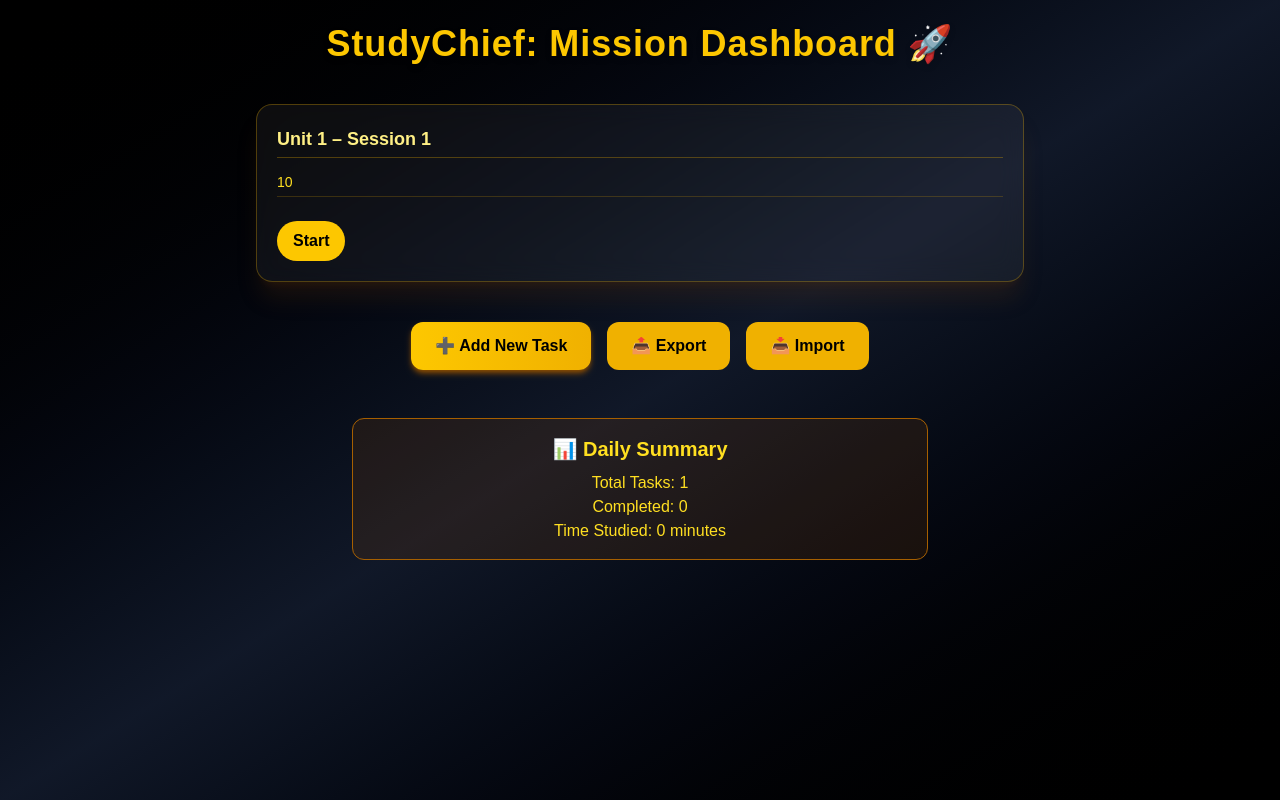
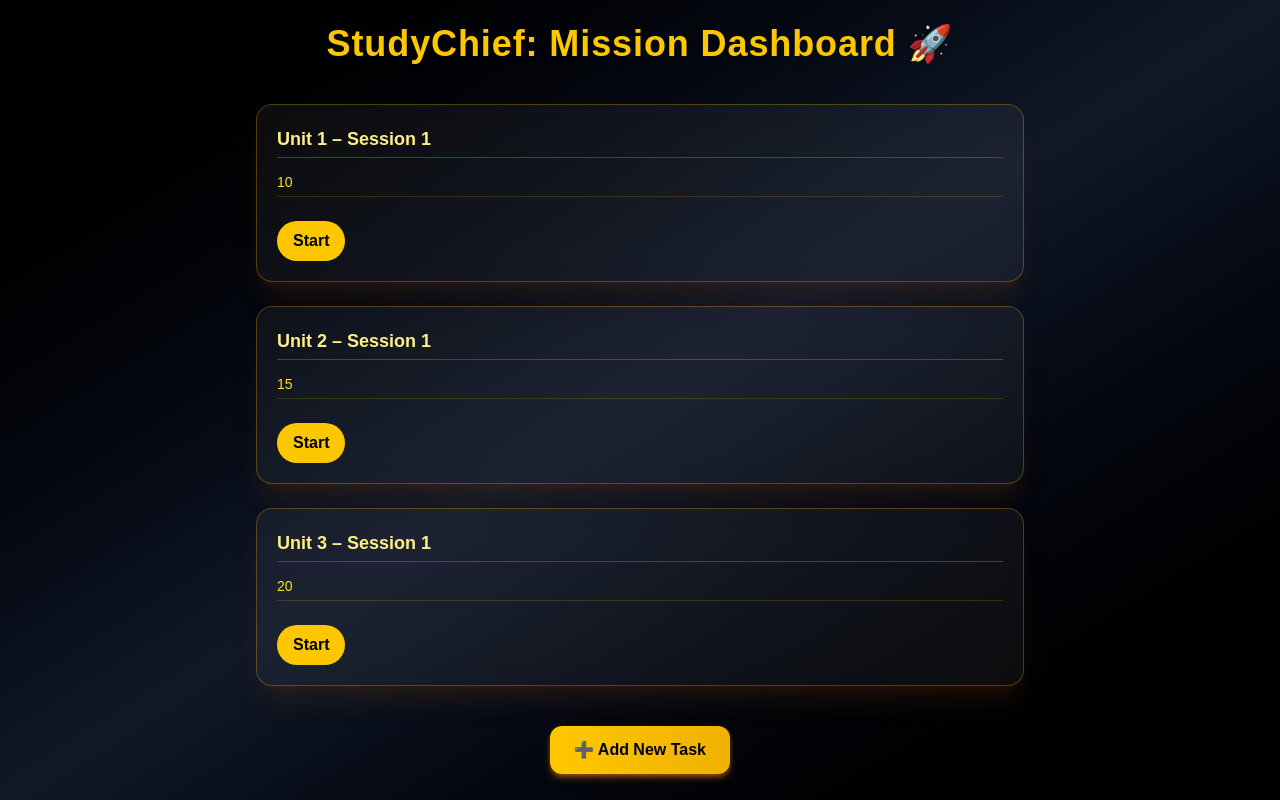
Before and after one commit to Sid-2655/StudyChief, a Next.js app: page / in a window 1280 px wide. Built offline with nearby package versions, Linux system fonts and the light colour scheme.

Commit message:
Update index.js

```diff
--- a/pages/index.js
+++ b/pages/index.js
@@ -1,29 +1,19 @@
 import { useState, useEffect } from 'react';
 
 export default function StudyChief() {
-  const [missions, setMissions] = useState(() => {
-    if (typeof window !== 'undefined') {
-      const saved = localStorage.getItem('missions');
-      return saved ? JSON.parse(saved) : [
-        { task: 'Unit 1 – Session 1', duration: 10, completed: false }
-      ];
-    }
-    return [];
-  });
+  const [missions, setMissions] = useState([
+    { task: 'Unit 1 – Session 1', duration: 10 },
+    { task: 'Unit 2 – Session 1', duration: 15 },
+    { task: 'Unit 3 – Session 1', duration: 20 },
+  ]);
   const [activeIndex, setActiveIndex] = useState(null);
   const [timeLeft, setTimeLeft] = useState(0);
-  const [totalCompletedTime, setTotalCompletedTime] = useState(0);
-
-  useEffect(() => {
-    localStorage.setItem('missions', JSON.stringify(missions));
-  }, [missions]);
 
   useEffect(() => {
     let timer;
     if (activeIndex !== null && timeLeft > 0) {
       timer = setInterval(() => setTimeLeft((prev) => prev - 1), 1000);
     } else if (timeLeft === 0 && activeIndex !== null) {
-      markCompleted(activeIndex);
       setActiveIndex(null);
     }
     return () => clearInterval(timer);
@@ -53,35 +43,7 @@ export default function StudyChief() {
   };
 
   const addMission = () => {
-    setMissions([...missions, { task: 'New Task', duration: 10, completed: false }]);
-  };
-
-  const markCompleted = (index) => {
-    const updated = [...missions];
-    if (!updated[index].completed) {
-      updated[index].completed = true;
-      setTotalCompletedTime((prev) => prev + updated[index].duration);
-    }
-    setMissions(updated);
-  };
-
-  const exportTasks = () => {
-    const dataStr = "data:text/json;charset=utf-8," + encodeURIComponent(JSON.stringify(missions));
-    const downloadAnchor = document.createElement('a');
-    downloadAnchor.setAttribute("href", dataStr);
-    downloadAnchor.setAttribute("download", "missions.json");
-    document.body.appendChild(downloadAnchor);
-    downloadAnchor.click();
-    downloadAnchor.remove();
-  };
-
-  const importTasks = (e) => {
-    const fileReader = new FileReader();
-    fileReader.onload = () => {
-      const data = JSON.parse(fileReader.result);
-      setMissions(data);
-    };
-    fileReader.readAsText(e.target.files[0]);
+    setMissions([...missions, { task: 'New Task', duration: 10 }]);
   };
 
   return (
@@ -112,12 +74,14 @@ export default function StudyChief() {
             <div className="flex justify-between items-center pt-3">
               <button
                 onClick={() => startTimer(idx)}
-                disabled={activeIndex === idx || m.completed}
+                disabled={activeIndex === idx}
                 className={`px-4 py-2 rounded-full font-semibold transition-all duration-300 ${
-                  m.completed ? 'bg-green-600 text-black cursor-not-allowed' : activeIndex === idx ? 'bg-yellow-700 text-black' : 'bg-yellow-400 text-black hover:bg-yellow-300'
+                  activeIndex === idx
+                    ? 'bg-yellow-700 text-black cursor-not-allowed'
+                    : 'bg-yellow-400 text-black hover:bg-yellow-300'
                 }`}
               >
-                {m.completed ? 'Done' : activeIndex === idx ? 'Running...' : 'Start'}
+                {activeIndex === idx ? 'Running...' : 'Start'}
               </button>
               {activeIndex === idx && (
                 <span className="text-lg font-mono animate-pulse">⏱ {formatTime(timeLeft)}</span>
@@ -127,32 +91,13 @@ export default function StudyChief() {
         ))}
       </div>
 
-      <div className="text-center pt-10 space-x-4">
+      <div className="text-center pt-10">
         <button
           onClick={addMission}
           className="px-6 py-3 bg-gradient-to-r from-yellow-400 to-yellow-500 hover:from-yellow-300 hover:to-yellow-400 text-black font-bold rounded-xl transition-all duration-300 shadow-md shadow-yellow-800"
         >
           ➕ Add New Task
         </button>
-
-        <button
-          onClick={exportTasks}
-          className="px-6 py-3 bg-yellow-500 text-black rounded-xl font-bold hover:bg-yellow-400 transition"
-        >
-          📤 Export
-        </button>
-
-        <label className="cursor-pointer inline-block px-6 py-3 bg-yellow-500 text-black rounded-xl font-bold hover:bg-yellow-400 transition">
-          📥 Import
-          <input type="file" onChange={importTasks} className="hidden" />
-        </label>
-      </div>
-
-      <div className="mt-12 max-w-xl mx-auto bg-yellow-900/20 p-4 rounded-xl border border-yellow-700 text-center">
-        <h2 className="text-xl font-bold mb-2">📊 Daily Summary</h2>
-        <p>Total Tasks: {missions.length}</p>
-        <p>Completed: {missions.filter(m => m.completed).length}</p>
-        <p>Time Studied: {totalCompletedTime} minutes</p>
       </div>
     </div>
   );
```
